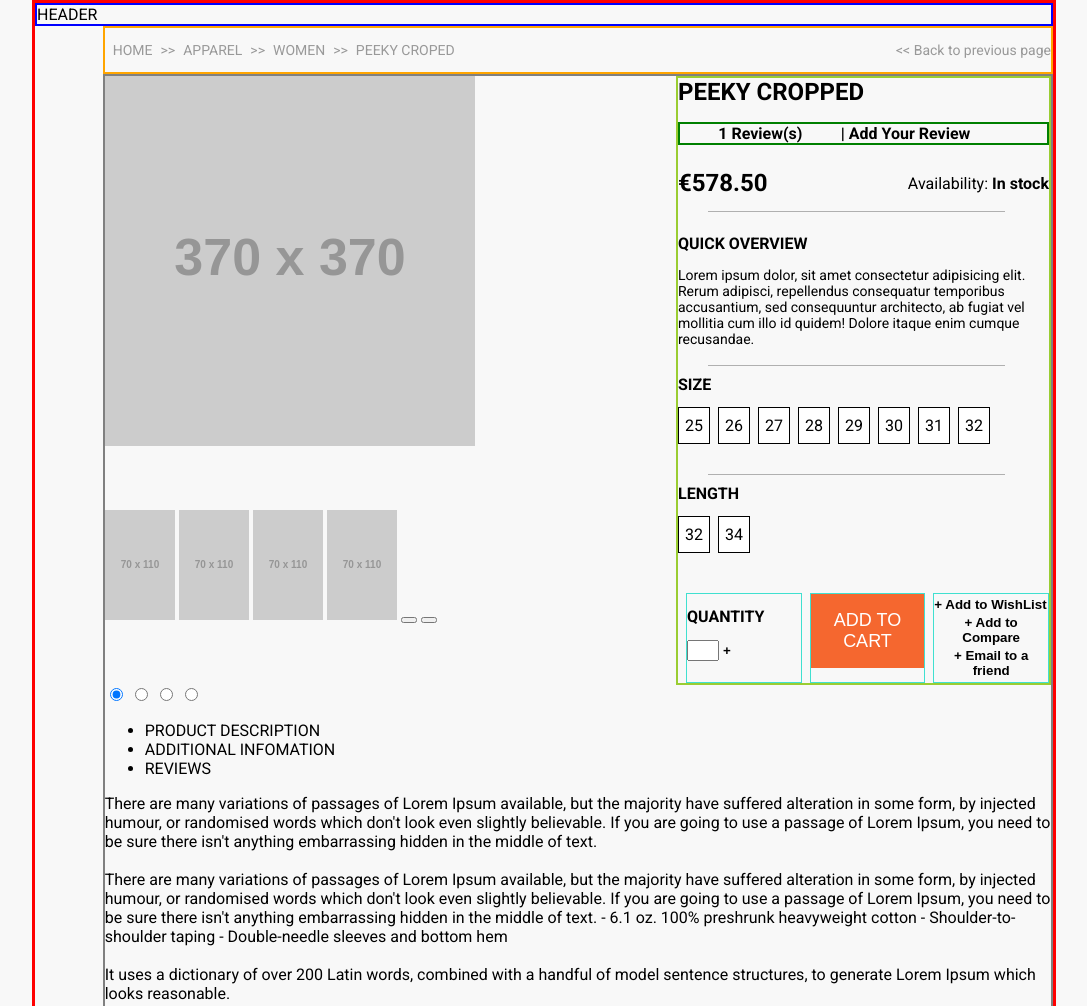
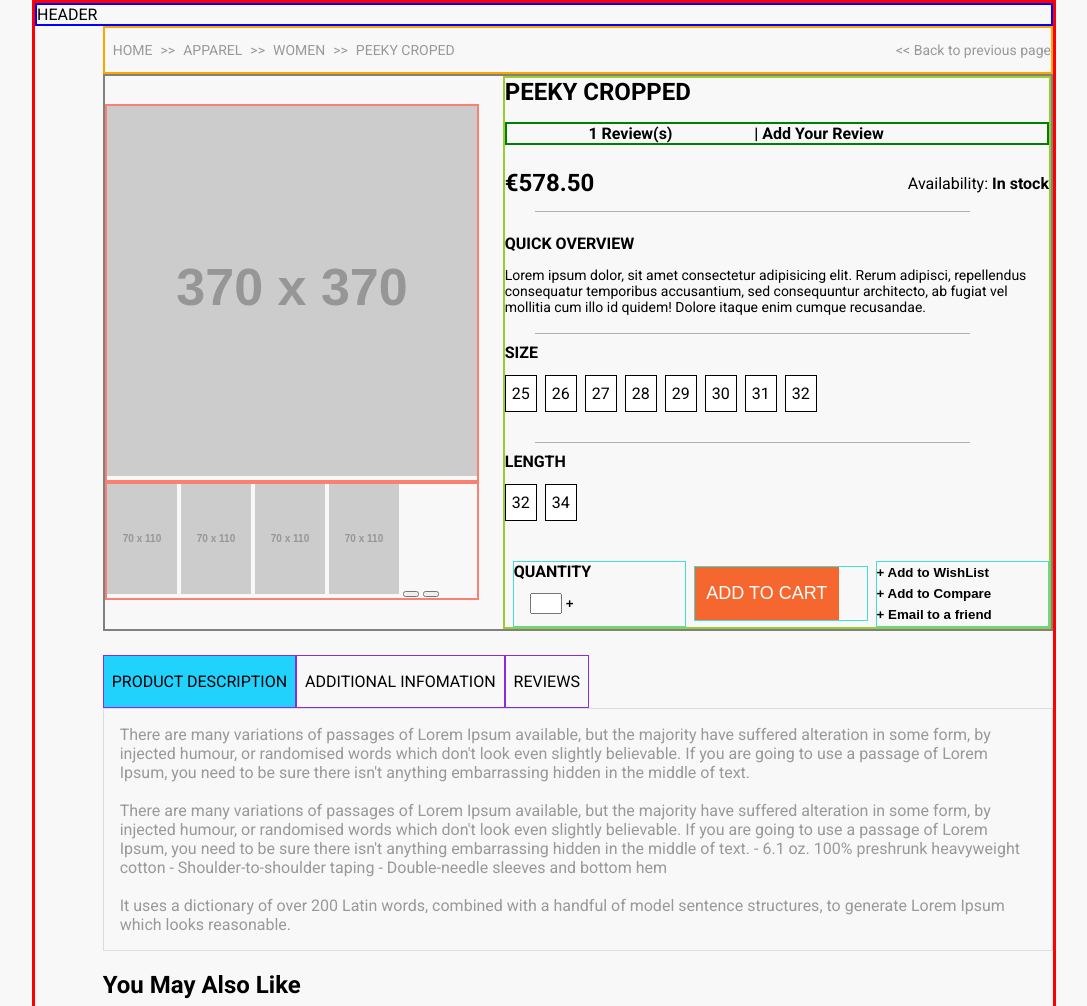
Before and after one commit to littlesoldier2019/surfing-website, a plain HTML site: page html/product-detail.html in a window 1280 px wide. Shown: the top 1006 px of the page, without its empty margins (96-1183 px from the left). Drawn offline with Linux system fonts and the light colour scheme; placeholder pictures from the web are drawn by us.

Commit message:
working on style

```diff
--- a/css/product-detail.css
+++ b/css/product-detail.css
@@ -2,6 +2,7 @@
   border: 2px solid orange;
   display: grid;
   grid-template-columns: repeat(2, 1fr);
+  justify-content: center;
 }
 
 .nav__category {
@@ -43,13 +44,17 @@
 .item {
   border: 2px solid grey;
   display: grid;
-  grid-template-areas: "img cart" "info info";
+  grid-template-areas: "img cart";
+  align-items: center;
+  align-content: start;
+  justify-items: center;
 }
 .item__imgs {
   -ms-grid-row: 1;
   -ms-grid-column: 1;
   grid-area: img;
   display: grid;
+  margin-right: 1.5rem;
 }
 .item__cart {
   -ms-grid-row: 1;
@@ -58,6 +63,11 @@
   grid-area: cart;
   display: flex;
   flex-direction: column;
+}
+
+.item__main-img,
+.item__img-slider {
+  border: 2px solid salmon;
 }
 
 .title {
@@ -147,6 +157,7 @@
 .addToCart {
   display: grid;
   grid-template-columns: repeat(auto-fill, minmax(30%, 1fr));
+  align-items: center;
 }
 .addToCart .quan,
 .addToCart .addToCartBtn,
@@ -154,8 +165,19 @@
   border: 1px solid turquoise;
   margin-left: 0.5rem;
 }
+.addToCart .quan {
+  height: 100%;
+  display: grid;
+  grid-template-rows: repeat(2, auto);
+  justify-content: space-between;
+  align-items: stretch;
+}
+.addToCart .quan__title {
+  margin: 0;
+}
 .addToCart .quan__input {
   width: 2rem;
+  margin-left: 1rem;
 }
 .addToCart .quan__input::-webkit-inner-spin-button, .addToCart .quan__input::-webkit-outer-spin-button {
   -webkit-appearance: none;
@@ -167,7 +189,7 @@
   display: inline-block;
 }
 .addToCart .btn--orange {
-  padding: 1rem;
+  padding: 1rem 0.7rem;
   background-color: #f5672f;
   color: white;
   font-size: 18px;
@@ -183,10 +205,47 @@
 }
 
 .item__moreInfo {
-  -ms-grid-row: 2;
-  -ms-grid-column: 1;
-  -ms-grid-column-span: 2;
-  grid-area: info;
+  width: 100%;
+  margin-top: 1.5rem;
+}
+
+.moreInfo__tabs {
+  width: 100%;
+  list-style: none;
+  margin: 0;
+  padding: 0;
+  display: flex;
+  justify-content: start;
+}
+
+.tab {
+  border: 1px solid blueviolet;
+  padding: 1rem 0.5rem;
+  cursor: pointer;
+}
+.tab:hover {
+  background-color: #ACEBFA;
+}
+
+.tab.active {
+  background-color: #21D3FC;
+}
+
+.tab__content {
+  width: 100%;
+  height: 100%;
+  color: #999999;
+}
+
+[data-tab-content] {
+  display: none;
+}
+
+.active[data-tab-content] {
+  display: block;
+  border: 1px solid #ddd;
+  padding-left: 1rem;
+  padding-right: 1rem;
 }
 
 body {
--- a/html/product-detail.html
+++ b/html/product-detail.html
@@ -139,29 +139,22 @@
                 </div>
               </form>
             </div>
+          </section>
 
-            <div class="item__moreInfo">
-              <input checked="checked" id="tab1" type="radio" name="pct" />
-              <input id="tab2" type="radio" name="pct" />
-              <input id="tab3" type="radio" name="pct" />
-              <input id="tab4" type="radio" name="pct" />
-              <!-- *** product detail tabs *** -->
-              <nav>
-                <ul>
-                  <li class="tab1">
-                    <label for="tab1">PRODUCT DESCRIPTION</label>
+          <section class="item__moreInfo">
+            <ul class="moreInfo__tabs">
+              <li data-tab-target="#product-desc" class="active tab">
+                PRODUCT DESCRIPTION
               </li>
-                  <li class="tab2">
-                    <label for="tab2">ADDITIONAL INFOMATION</label>
+              <li data-tab-target="#additional-info" class="tab">
+                ADDITIONAL INFOMATION
               </li>
-                  <li class="tab3">
+              <li data-tab-target="#reviews" class="tab">
                 <label for="tab3">REVIEWS</label>
               </li>
             </ul>
-              </nav>
-
-              <section>
-                <div class="tab1">
+            <section class="tab__content">
+              <div id="product-desc" data-tab-content class="active">
                 <p>
                   There are many variations of passages of Lorem Ipsum
                   available, but the majority have suffered alteration in some
@@ -182,7 +175,7 @@
                   which looks reasonable.
                 </p>
               </div>
-                <div class="tab2">
+              <div id="additional-info" data-tab-content>
                 <p>
                   If you're in between sizes, we recommend sizing up. Great for
                   low and moderate activity. <br /><br />
@@ -197,7 +190,7 @@
                   Perferendis, maiores.
                 </p>
               </div>
-                <div class="tab3">
+              <div id="reviews" data-tab-content>
                 <p>
                   <!-- TODO: Add random reviews -->
                   The trousers are super comfy. I like it!
@@ -210,9 +203,7 @@
                 </p>
               </div>
             </section>
-            </div>
           </section>
-
           <!-- Main: 2. suggestion -->
           <section class="suggestion">
             <div class="wrapper">
@@ -307,8 +298,8 @@
         FOOTER
       </footer>
     </div>
-
   </div>
+  <script src="../js/product-detail.js"></script>
 </body>
 
 </html>
--- /dev/null
+++ b/js/product-detail.js
@@ -0,0 +1,16 @@
+const tabs = document.querySelectorAll('[data-tab-target]')
+const tabContents = document.querySelectorAll('[data-tab-content]')
+
+tabs.forEach(tab => {
+  tab.addEventListener('click', () => {
+    const target = document.querySelector(tab.dataset.tabTarget)
+    tabContents.forEach(tabContent => {
+      tabContent.classList.remove('active')
+    })
+    tabs.forEach(tab => {
+      tab.classList.remove('active')
+    })
+    tab.classList.add('active')
+    target.classList.add('active')
+  })
+})
--- a/scss/_item.scss
+++ b/scss/_item.scss
@@ -2,12 +2,16 @@
   border: 2px solid grey;
   display: grid;
   grid-template-areas:
-    "img cart"
-    "info info";
+    "img cart";
+
+  align-items: center;
+  align-content: start;
+  justify-items: center;
 
   &__imgs {
     grid-area: img;
     display: grid;
+    margin-right: 1.5rem;
   }
 
   &__cart {
@@ -17,6 +21,12 @@
     flex-direction: column;
   }
 }
+
+.item__main-img,
+.item__img-slider {
+  border: 2px solid salmon;
+}
+
 
 .title {
   margin-top: 0;
@@ -92,6 +102,7 @@
 .addToCart {
   display: grid;
   grid-template-columns: repeat(auto-fill, minmax(30%, 1fr));
+  align-items: center;
 
   .quan,
   .addToCartBtn,
@@ -100,8 +111,21 @@
     margin-left: .5rem;
   }
 
+  .quan {
+    height: 100%;
+    display: grid;
+    grid-template-rows: repeat(2, auto);
+    justify-content: space-between;
+    align-items: stretch;
+
+    &__title {
+      margin: 0;
+    }
+  }
+
   .quan__input {
     width: 2rem;
+    margin-left: 1rem;
 
     &::-webkit-inner-spin-button,
     &::-webkit-outer-spin-button {
@@ -117,7 +141,7 @@
   }
 
   .btn--orange {
-    padding: 1rem;
+    padding: 1rem .7rem;
     background-color: $orange;
     color: white;
     font-size: 18px;
@@ -134,8 +158,3 @@
     }
   }
 }
-
-
-.item__moreInfo {
-  grid-area: info;
-}
--- /dev/null
+++ b/scss/_moreInfo.scss
@@ -0,0 +1,44 @@
+.item__moreInfo {
+  width: 100%;
+  margin-top: 1.5rem;
+}
+
+.moreInfo__tabs {
+  width: 100%;
+  list-style: none;
+  margin: 0;
+  padding: 0;
+  display: flex;
+  justify-content: start;
+}
+
+.tab {
+  border: 1px solid blueviolet;
+  padding: 1rem .5rem;
+  cursor: pointer;
+
+  &:hover {
+    background-color: $lightBlue;
+  }
+}
+
+.tab.active {
+  background-color: $deepBlue;
+}
+
+.tab__content {
+  width: 100%;
+  height: 100%;
+  color: $greyText;
+}
+
+[data-tab-content] {
+  display: none;
+}
+
+.active[data-tab-content] {
+  display: block;
+  border: 1px solid #ddd;
+  padding-left: 1rem;
+  padding-right: 1rem;
+}
--- a/scss/_nav.scss
+++ b/scss/_nav.scss
@@ -2,6 +2,7 @@
   border: 2px solid orange;
   display: grid;
   grid-template-columns: repeat(2, 1fr);
+  justify-content: center;
 }
 
 .nav__category {
--- a/scss/styles.scss
+++ b/scss/styles.scss
@@ -3,6 +3,7 @@
 @import "mixins";
 @import "_nav";
 @import "_item";
+@import "_moreInfo";
 
 
 body {
```
Also changed, not shown: js/main.js (+17 -0 lines). Lines whose indentation alone changed are shown as unchanged.
